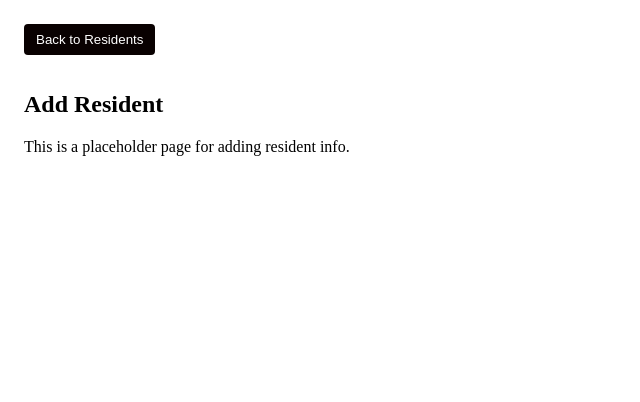
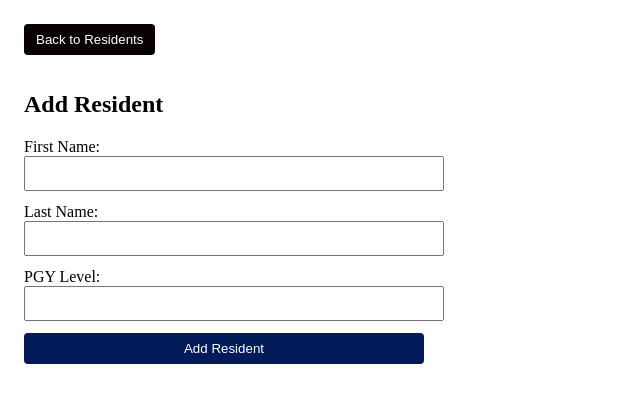
Before and after one commit to trevortrues/Scheduling-Program, a React (Vite) app in the folder src/renderer/: page /addr in a window 1280 px wide. Shown: the top 402 px of the page, without its empty margins (0-640 px from the left). Built offline with nearby package versions, Linux system fonts and the light colour scheme.

Commit message:
add res functional
you can now add a resident - and go to their edit page - you cant save edits because there is no update resident rn

```diff
--- a/src/renderer/src/components/AddR.jsx
+++ b/src/renderer/src/components/AddR.jsx
@@ -1,7 +1,24 @@
-import React from "react";
-import { Link } from "react-router-dom";
+import React, { useState } from "react";
+import { Link, useNavigate } from "react-router-dom";
 
 export default function AddR() {
+  const navigate = useNavigate();
+  const [firstName, setFirstName] = useState("");
+  const [lastName, setLastName] = useState("");
+  const [pgyLevel, setPgyLevel] = useState("");
+
+  const handleSubmit = async (e) => {
+    e.preventDefault();
+    try {
+      await window.api.addResident(firstName, lastName, pgyLevel);
+      alert("Resident added successfully!");
+      navigate("/resident");
+    } catch (err) {
+      console.error("Failed to add resident:", err);
+      alert("Error adding resident.");
+    }
+  };
+
   return (
     <div style={{ padding: "16px" }}>
       <Link to="/resident" style={{ textDecoration: "none" }}>
@@ -21,7 +38,65 @@ export default function AddR() {
       </Link>
 
       <h2>Add Resident</h2>
-      <p>This is a placeholder page for adding resident info.</p>
+
+      <form
+        onSubmit={handleSubmit}
+        style={{
+          display: "flex",
+          flexDirection: "column",
+          gap: "12px",
+          maxWidth: "400px",
+        }}
+      >
+        <label>
+          First Name:
+          <input
+            type="text"
+            value={firstName}
+            onChange={(e) => setFirstName(e.target.value)}
+            required
+            style={{ padding: "8px", width: "100%" }}
+          />
+        </label>
+
+        <label>
+          Last Name:
+          <input
+            type="text"
+            value={lastName}
+            onChange={(e) => setLastName(e.target.value)}
+            required
+            style={{ padding: "8px", width: "100%" }}
+          />
+        </label>
+
+        <label>
+          PGY Level:
+          <input
+            type="number"
+            min="1"
+            max="10"
+            value={pgyLevel}
+            onChange={(e) => setPgyLevel(e.target.value)}
+            required
+            style={{ padding: "8px", width: "100%" }}
+          />
+        </label>
+
+        <button
+          type="submit"
+          style={{
+            padding: "8px 12px",
+            borderRadius: "4px",
+            backgroundColor: "#011b58ff",
+            color: "white",
+            border: "none",
+            cursor: "pointer",
+          }}
+        >
+          Add Resident
+        </button>
+      </form>
     </div>
   );
 }
--- a/src/renderer/src/components/EditR.jsx
+++ b/src/renderer/src/components/EditR.jsx
@@ -1,31 +1,53 @@
 import React, { useEffect, useState } from "react";
-import { useParams, Link } from "react-router-dom";
+import { useParams, Link, useNavigate } from "react-router-dom";
 
 export default function EditR() {
-  const { res_id } = useParams(); // gets the ID from the URL
+  const { res_id } = useParams();
+  const navigate = useNavigate();
   const [resident, setResident] = useState(null);
   const [loading, setLoading] = useState(true);
 
+  const [firstName, setFirstName] = useState("");
+  const [lastName, setLastName] = useState("");
+  const [pgyLevel, setPgyLevel] = useState("");
+
+  // Load resident data
   useEffect(() => {
     const fetchResident = async () => {
       try {
-        // get all residents (active and inactive)
         const allResidents = await window.api.getResidents(false);
-        // find the one that matches the ID from the URL
         const found = allResidents.find((r) => r.res_id === Number(res_id));
-        setResident(found || null);
+        if (found) {
+          setResident(found);
+          setFirstName(found.first_name);
+          setLastName(found.last_name);
+          setPgyLevel(found.pgy_level);
+        }
       } catch (err) {
         console.error("Failed to load resident:", err);
       } finally {
         setLoading(false);
       }
     };
-
     fetchResident();
   }, [res_id]);
 
   if (loading) return <p>Loading resident data...</p>;
   if (!resident) return <p>Resident not found.</p>;
+
+  // Handle form submit
+  const handleSubmit = async (e) => {
+    e.preventDefault();
+    try {
+      // Call your updateResident API (you may need to add this)
+      await window.api.updateResident(resident.res_id, firstName, lastName, pgyLevel);
+      alert("Resident updated successfully!");
+      navigate("/resident");
+    } catch (err) {
+      console.error("Failed to update resident:", err);
+      alert("Error updating resident.");
+    }
+  };
 
   return (
     <div style={{ padding: "16px" }}>
@@ -46,14 +68,56 @@ export default function EditR() {
       </Link>
 
       <h2>Edit Resident</h2>
-      <p><b>ID:</b> {resident.res_id}</p>
-      <p><b>First Name:</b> {resident.first_name}</p>
-      <p><b>Last Name:</b> {resident.last_name}</p>
-      <p><b>PGY Level:</b> {resident.pgy_level}</p>
+      <form onSubmit={handleSubmit} style={{ display: "flex", flexDirection: "column", gap: "12px", maxWidth: "400px" }}>
+        <label>
+          First Name:
+          <input
+            type="text"
+            value={firstName}
+            onChange={(e) => setFirstName(e.target.value)}
+            required
+            style={{ padding: "8px", width: "100%" }}
+          />
+        </label>
 
-      <p style={{ marginTop: "20px", color: "#666" }}>
-        (Form to edit resident details will go here)
-      </p>
+        <label>
+          Last Name:
+          <input
+            type="text"
+            value={lastName}
+            onChange={(e) => setLastName(e.target.value)}
+            required
+            style={{ padding: "8px", width: "100%" }}
+          />
+        </label>
+
+        <label>
+          PGY Level:
+          <input
+            type="number"
+            min="1"
+            max="10"
+            value={pgyLevel}
+            onChange={(e) => setPgyLevel(e.target.value)}
+            required
+            style={{ padding: "8px", width: "100%" }}
+          />
+        </label>
+
+        <button
+          type="submit"
+          style={{
+            padding: "8px 12px",
+            borderRadius: "4px",
+            backgroundColor: "#011b58ff",
+            color: "white",
+            border: "none",
+            cursor: "pointer",
+          }}
+        >
+          Save Changes
+        </button>
+      </form>
     </div>
   );
 }
```
